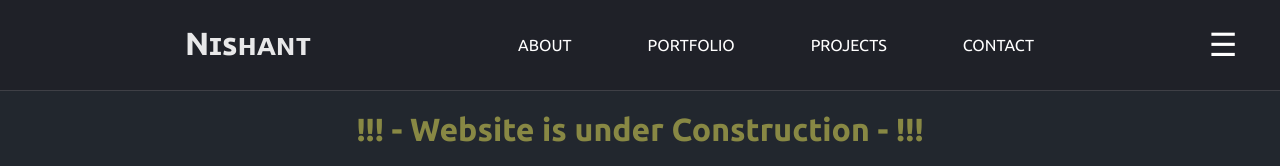
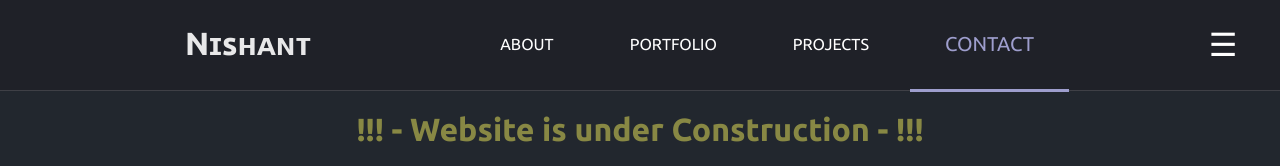
Before and after one commit to callmenixsh/callmenixsh_old, a plain HTML site: page Contact/contact.html in a window 1280 px wide. Shown: the top 166 px of the page. Drawn offline with Linux system fonts and the light colour scheme; some packages are replaced by stand-ins of ours; a script that the page names is missing.

Commit message:
bug fixes

```diff
--- a/About/about.css
+++ b/About/about.css
@@ -0,0 +1,9 @@
+#about {
+    border-bottom: 3px rgb(158, 158, 205) solid;
+    display: inline-block;
+    animation: nav .2s forwards;
+}
+#about li {
+    color: rgb(158, 158, 205);
+    transition: color .5s;
+}
--- a/Contact/contact.css
+++ b/Contact/contact.css
@@ -0,0 +1,16 @@
+/* Styling for the about element */
+#contact {
+    border-bottom: 3px rgb(158, 158, 205) solid;
+    display: inline-block;
+}
+
+/* Apply the animation */
+#contact {
+    animation: nav .2s forwards;
+    transition: transform .5s;
+}
+
+#contact li {
+    color: rgb(158, 158, 205);
+    transition: color .5s;
+}
--- a/Contact/contact.html
+++ b/Contact/contact.html
@@ -12,7 +12,7 @@
 		/>
 		<link rel="stylesheet" href="../base.css" />
 		<link rel="stylesheet" href="../animations.css" />
-		<link rel="stylesheet" href="../index.css" />
+		<link rel="stylesheet" href="./contact.css" />
 	</head>
 	<body>
 		<header>
@@ -29,15 +29,20 @@
 				</div>
 				<div class="pages">
 					<ul>
-						<li id="about"><a href="../About/about.html">ABOUT</a></li>
-						<li id="portfolio"><a href="../Portfolio/portfolio.html">PORTFOLIO</a></li>
-						<li id="projects">
-							<a href="https://callmenixsh.github.io/Hajime/index.html"
-								>PROJECTS</a
-							>
-						</li>
-						<li id="contact"><a href="../Contact/contact.html">CONTACT</a></li>
+						<a href="../About/about.html" id="about">
+							<li>ABOUT</li>
+						</a>
+						<a href="../Portfolio/portfolio.html" id="portfolio">
+							<li>PORTFOLIO</li>
+						</a>
+						<a href="https://callmenixsh.github.io/Hajime/index.html" id="projects">
+							<li>PROJECTS</li>
+						</a>
+						<a href="../Contact/contact.html" id="contact">
+							<li>CONTACT</li>
+						</a>
 					</ul>
+
 				</div>
 			</div>
 				<div class="sidebar-container">
@@ -73,9 +78,11 @@
 								</li>
 							</ul>
 							<h3>
-								I log my major portfolio updates here <a href="../logs/logs.html"><p  id="lawg">LOGS</p></a>
+								I log my major portfolio updates here <a href="../Logs/logs.html"><p  id="lawg">LOGS</p></a>
 							</h3>
 							<div id="Declare">* I built this site myself purely from scratch  *</div>
+							<div id="buggy"> <br> The site is under development and may contain bugs !!<br>
+								If you find any please report at any of my socials </div>
 						</nav>
 					</div>
 				</div>
--- a/Portfolio/portfolio.css
+++ b/Portfolio/portfolio.css
@@ -0,0 +1,16 @@
+/* Styling for the about element */
+#portfolio {
+    border-bottom: 3px rgb(158, 158, 205) solid;
+    display: inline-block;
+}
+
+/* Apply the animation */
+#portfolio {
+    animation: nav .2s forwards;
+    transition: transform .5s;
+}
+
+#portfolio li {
+    color: rgb(158, 158, 205);
+    transition: color .5s;
+}
--- a/animations.css
+++ b/animations.css
@@ -0,0 +1,9 @@
+@keyframes nav {
+    0%{
+        font-size: 15px;
+    }
+    100%{
+        font-size: 20px;
+    }
+
+}
--- a/base.css
+++ b/base.css
@@ -39,12 +39,24 @@ header {
 	transition: all 0.2s;
 }
 
+#sidebar a{
+	text-decoration: none;
+	color: rgb(0, 251, 0);
+
+}
+
 #Declare {
 	display: flex;
 	justify-content: center;
 	font-size: 10px;
 	font-style: italic;
 	margin-top: 10px;
+}
+
+#buggy {
+	font-family: monospace;
+	color: red;
+	margin-top: 30px ;
 }
 
 /* sidebar content  */
@@ -99,7 +111,6 @@ header {
 #sidebar a{
 	text-decoration: none;
 	color: rgb(0, 251, 0);
-
 }
 
 /* Other Pages */
@@ -112,6 +123,7 @@ header {
 
 .pages ul {
 	display: flex;
+	position: absolute;
 }
 
 .pages ul li {
```
Also changed, not shown: About/about.html (+17 -10 lines), Logs/logs.html (+16 -9 lines), Portfolio/portfolio.html (+17 -10 lines), Resources/resources.html (+14 -9 lines), index.html (+11 -9 lines).
